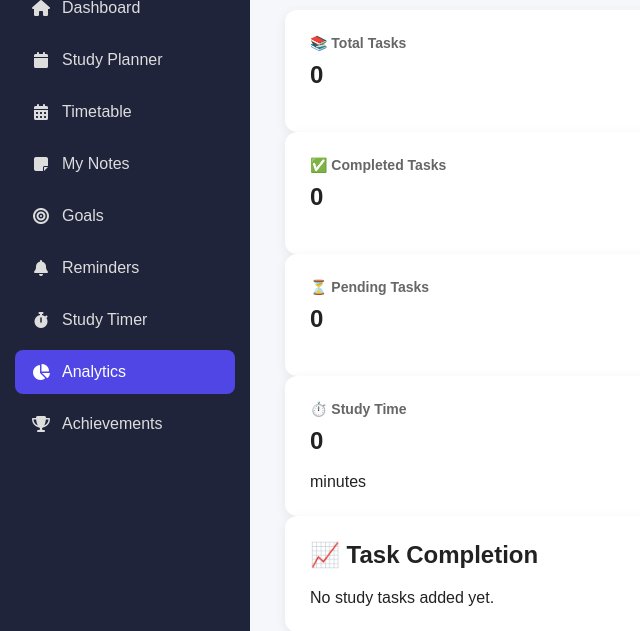
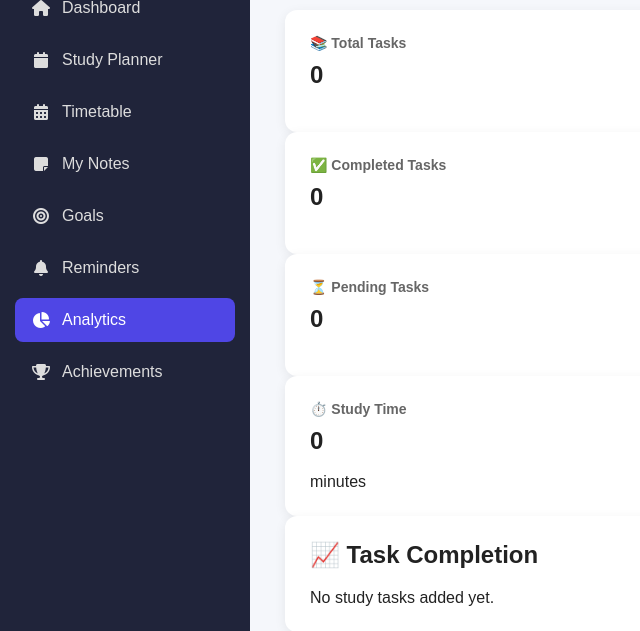
Before and after one commit to Shrutiry/student-study-planner, a Flask app: page /analytics in a window 1280 px wide. Shown: the part 113-744 px from the top of the page, without its empty margins (0-640 px from the left). Run offline with Flask 3, Linux system fonts and the light colour scheme; a user stored in the database is signed in; data comes from the database, SQL or seed files in the repository.

Commit message:
Remove Study Timer link from sidebar

```diff
--- a/templates/_sidebar.html
+++ b/templates/_sidebar.html
@@ -10,7 +10,7 @@
         <a href="/notes" class="{% if request.path == '/notes' %}active{% endif %}"><i class="fa-solid fa-note-sticky"></i> My Notes</a>
         <a href="/goals" class="{% if request.path == '/goals' %}active{% endif %}"><i class="fa-solid fa-bullseye"></i> Goals</a>
         <a href="/reminders" class="{% if request.path == '/reminders' %}active{% endif %}"><i class="fa-solid fa-bell"></i> Reminders</a>
-        <a href="/timer" class="{% if request.path == '/timer' %}active{% endif %}"><i class="fa-solid fa-stopwatch"></i> Study Timer</a>
+
         <a href="/analytics" class="{% if request.path == '/analytics' %}active{% endif %}"><i class="fa-solid fa-chart-pie"></i> Analytics</a>
         <a href="/achievements" class="{% if request.path == '/achievements' %}active{% endif %}"><i class="fa-solid fa-trophy"></i> Achievements</a>
     </nav>
```
